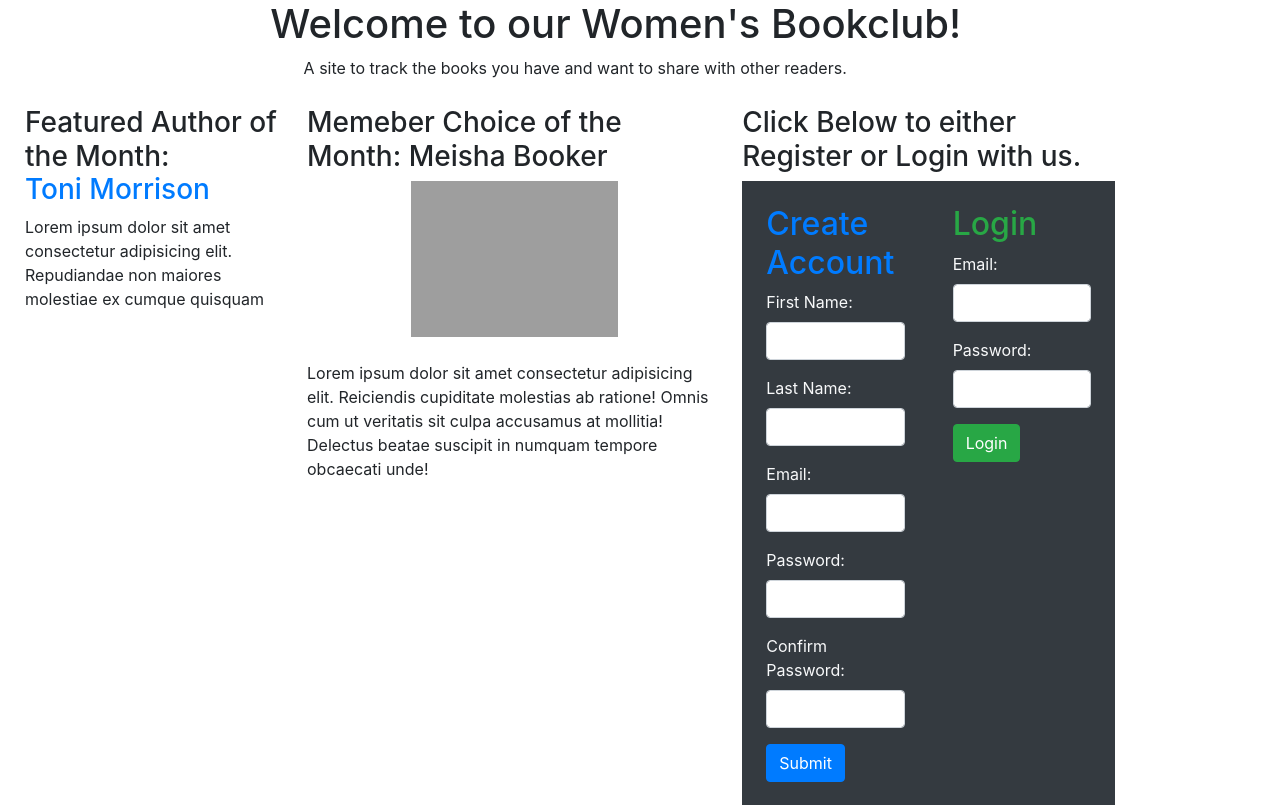
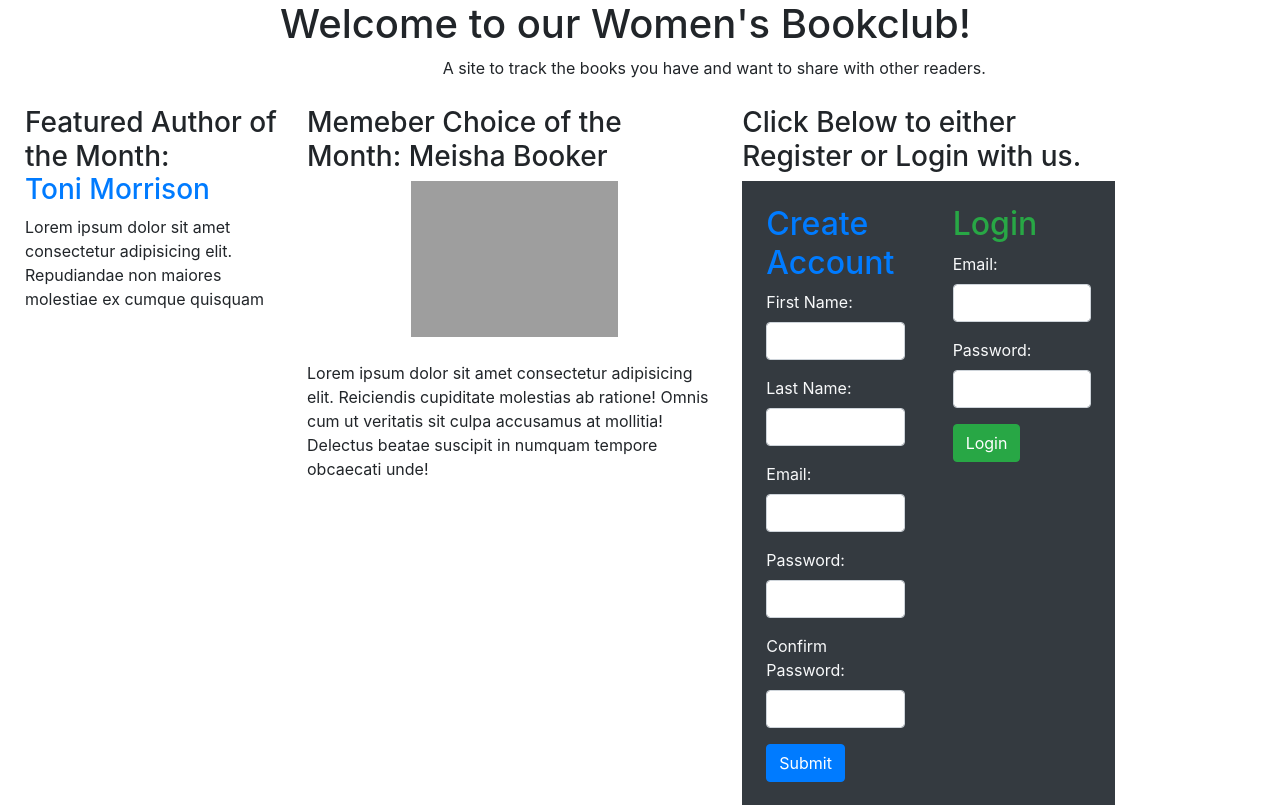
Before and after one commit to Meisha-Booker/cd_solo_project, a Flask app: page / in a window 1280 px wide. Shown: the part 416-1221 px from the top of the page. Run offline with Flask 2, Linux system fonts and the light colour scheme; some libraries are stand-ins or nearby versions; grey boxes are pictures that could not be loaded.

```diff
--- a/flask_app/controllers/users.py
+++ b/flask_app/controllers/users.py
@@ -42,7 +42,6 @@ def profile():
     data = {
         'id': session['user_id']
     }
-    # print("all books: ", Book.get_all())
     return render_template("profile_page.html",  user=User.get_user_with_books(data))
 
 @app.route('/logout')
--- a/flask_app/static/main.css
+++ b/flask_app/static/main.css
@@ -23,5 +23,13 @@ form {
 }
 
 h1{
-    margin-left: 23%;
+    display: flex;
+    justify-content: center;
+    margin-left: 10%;
 }
+
+p{
+    display: flex;
+    justify-content: center;
+    margin: 0px auto;
+}
```
